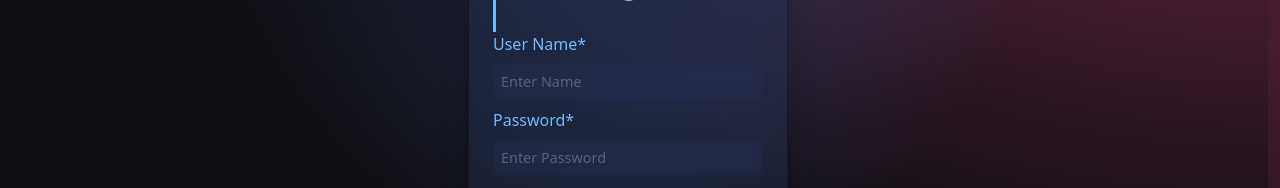
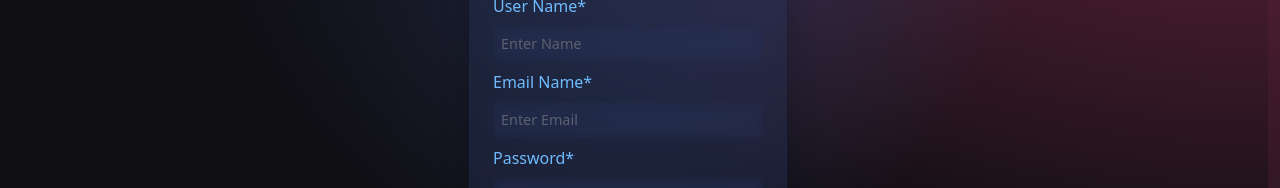
Before and after one commit to alihamza0173/e-land-registration-web, a React (Vite) app in the folder client/: page /login in a window 1280 px wide. Both pictures are taken after a click on the button "Sign Up". Shown: the part 361-549 px from the top of the page. Built offline with nearby package versions, Linux system fonts and the light colour scheme; no server answers.

Commit message:
updated registration from

```diff
--- a/client/src/components/LoginSignUp/forms/registrationForm.jsx
+++ b/client/src/components/LoginSignUp/forms/registrationForm.jsx
@@ -39,6 +39,21 @@ function RegistrationForm({ setFromEnabler, showToast }) {
             {errors.name && errors.name.type === "required" && <span>This is required</span>}
             {errors.name && errors.name.type === "maxLength" && <span>Max length exceeded</span>}
             <label
+                htmlFor={registrationFormConstants.EMAIL}
+            >
+                Email Name*
+            </label>
+            <input
+                {...register('email', { required: true, maxLength: 30 })}
+                type="text"
+                id={registrationFormConstants.EMAIL}
+                placeholder={"Enter " + registrationFormConstants.EMAIL}
+                autoComplete="off"
+                className='w-full rounded-sm p-2 outline-none bg-transparent text-white border-none text-sm white-glassmorphism'
+            />
+            {errors.email && errors.name.type === "required" && <span>This is required</span>}
+            {errors.email && errors.name.type === "maxLength" && <span>Max length exceeded</span>}
+            <label
                 htmlFor={registrationFormConstants.PASSWORD}
             >
                 Password*
--- a/client/src/constants/index.js
+++ b/client/src/constants/index.js
@@ -16,6 +16,7 @@ export const loginFormConstants = {
 export const registrationFormConstants = {
     USER_REGISTERED_MSG: "User Succesfully Registered",
     NAME: "Name",
+    EMAIL: "Email",
     PASSWORD: "Password",
     SIGN_UP: "Sign Up",
     SUBMIT_SIGNUP: "SignUp",
```
